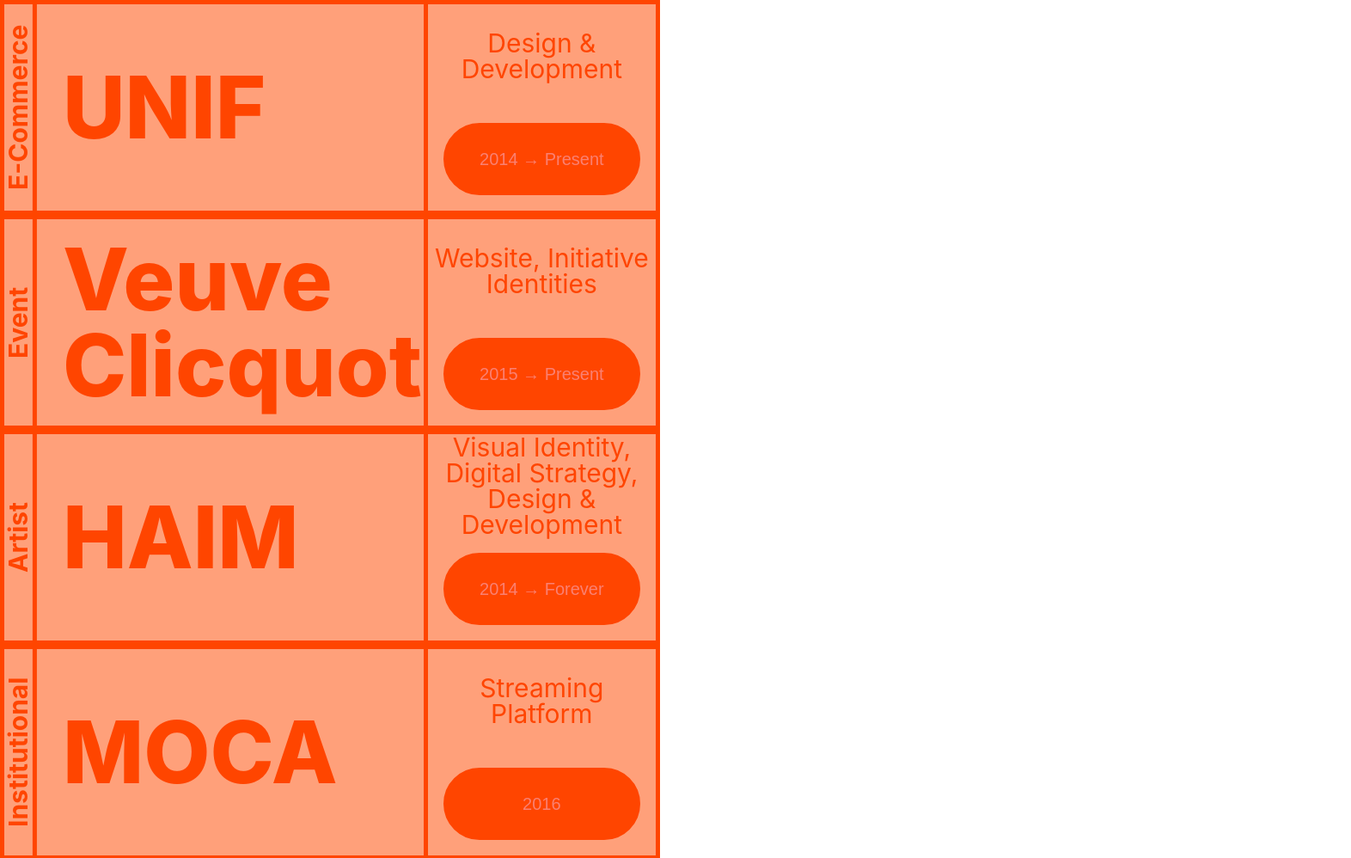
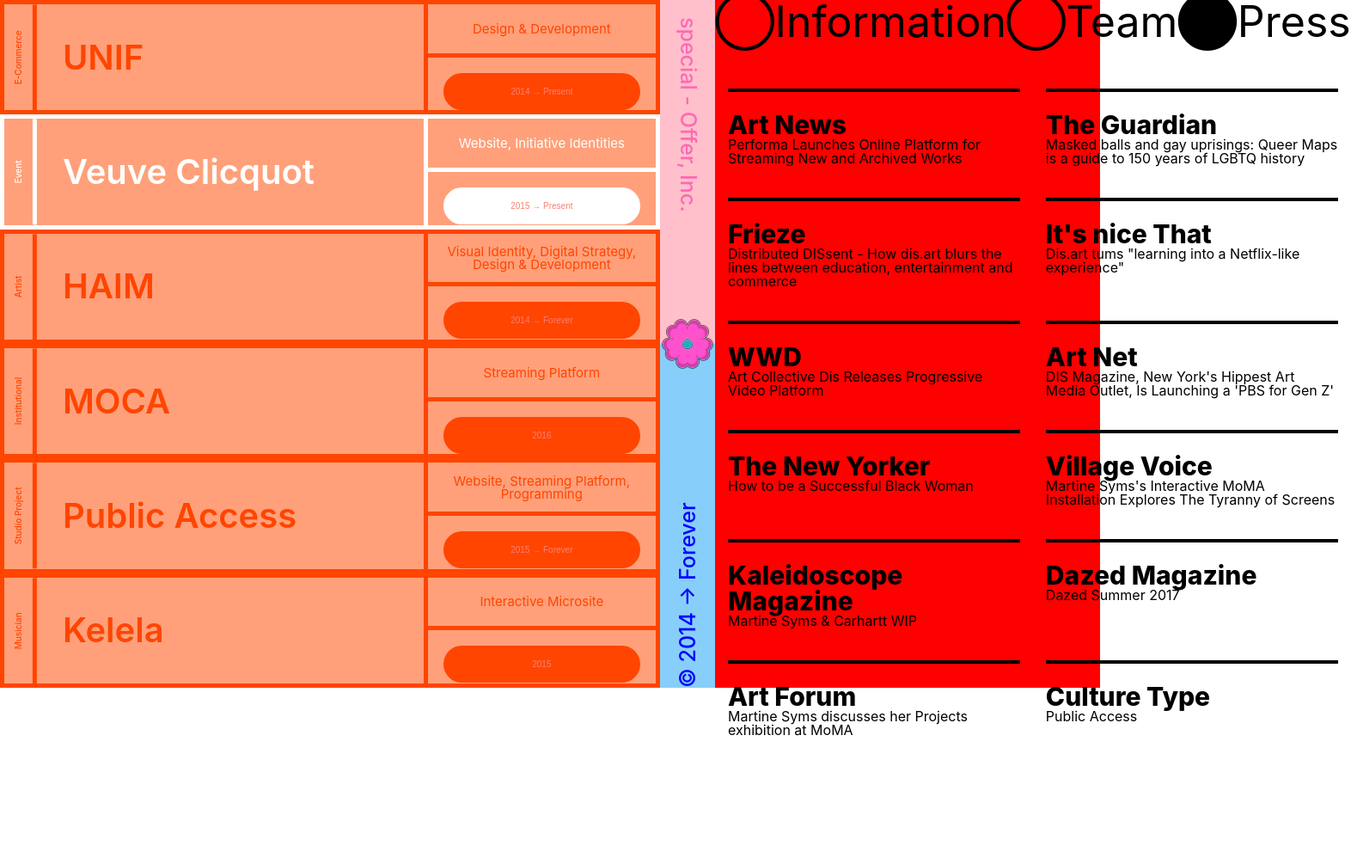
Before and after one commit to LeeHyungi0622/css_practice, a plain HTML site: page Practice8/index.html in a window 1280 px wide. Shown: the top 998 px of the page at 86% size, 1572 px wide, since content can reach past the window. After the commit the page ends 859 px from the top, so only its background shows below. Drawn offline with nearby package versions, Linux system fonts and the light colour scheme.

Commit message:
[add/update] update html and css file in practice8.

```diff
--- a/Practice8/index.html
+++ b/Practice8/index.html
@@ -76,8 +76,98 @@
             </div>
         </article>
     </nav>
-    <div></div>
-    <main></main>
+    <div class="icon__container">
+        <div></div>
+        <div><img src="../imgs/flower_icon.png" alt="icon" /></div>
+        <div></div>
+    </div>
+    <div class="center__border">
+        <div>
+            <h1>special - Offer, Inc.</h1>
+        </div>
+        <div>
+            <h1>&copy; 2014 → Forever</h1>
+        </div>
+    </div>
+    <main>
+        <div>
+            <span>◯Information</span>
+            <span>◯Team</span>
+            <span>⬤Press</span>
+        </div>
+        <div>
+            <section>
+                <hr />
+                <h1>Art News</h1>
+                <h3>
+                    Performa Launches Online Platform for Streaming New and Archived Works
+                </h3>
+            </section>
+            <section>
+                <hr />
+                <h1>The Guardian</h1>
+                <h3>
+                    Masked balls and gay uprisings: Queer Maps is a guide to 150 years of LGBTQ history
+                </h3>
+            </section>
+            <section>
+                <hr />
+                <h1>Frieze</h1>
+                <h3>
+                    Distributed DISsent - How dis.art blurs the lines between education, entertainment and commerce
+                </h3>
+            </section>
+            <section>
+                <hr />
+                <h1>It's nice That</h1>
+                <h3>Dis.art tums "learning into a Netflix-like experience"</h3>
+            </section>
+            <section>
+                <hr />
+                <h1>WWD</h1>
+                <h3>Art Collective Dis Releases Progressive Video Platform</h3>
+            </section>
+            <section>
+                <hr />
+                <h1>Art Net</h1>
+                <h3>
+                    DIS Magazine, New York's Hippest Art Media Outlet, Is Launching a 'PBS for Gen Z'
+                </h3>
+            </section>
+            <section>
+                <hr />
+                <h1>The New Yorker</h1>
+                <h3>How to be a Successful Black Woman</h3>
+            </section>
+            <section>
+                <hr />
+                <h1>Village Voice</h1>
+                <h3>
+                    Martine Syms's Interactive MoMA Installation Explores The Tyranny of Screens
+                </h3>
+            </section>
+            <section>
+                <hr />
+                <h1>Kaleidoscope Magazine</h1>
+                <h3>Martine Syms & Carhartt WIP</h3>
+            </section>
+            <section>
+                <hr />
+                <h1>Dazed Magazine</h1>
+                <h3>Dazed Summer 2017</h3>
+            </section>
+            <section>
+                <hr />
+                <h1>Art Forum</h1>
+                <h3>Martine Syms discusses her Projects exhibition at MoMA</h3>
+            </section>
+            <section>
+                <hr />
+                <h1>Culture Type</h1>
+                <h3>Public Access</h3>
+            </section>
+        </div>
+    </main>
 </body>
 
 </html>
--- a/Practice8/style.css
+++ b/Practice8/style.css
@@ -5,11 +5,13 @@
     height: 100vh;
     display: grid;
     grid-template-columns: 60% 5% 35%;
+    grid-template-rows: 100%;
 }
 
 nav {
     display: grid;
     grid-template-rows: repeat(6, 1fr);
+    height: 100vh;
 }
 
 nav article {
@@ -26,8 +28,8 @@
     writing-mode: vertical-rl;
     text-align: center;
     transform: rotate(180deg);
-    font-size: 30px;
-    font-weight: 700;
+    font-size: 10px;
+    font-weight: 500;
     border-left: solid 5px orangered;
     color: orangered;
 }
@@ -36,8 +38,8 @@
     display: flex;
     justify-content: left;
     align-items: center;
-    font-size: 100px;
-    font-weight: 800;
+    font-size: 40px;
+    font-weight: 600;
     border-right: solid 5px orangered;
 }
 
@@ -51,6 +53,10 @@
     grid-template-rows: repeat(2, 1fr);
 }
 
+nav article div:nth-child(3) h1 {
+    border-bottom: solid 5px orangered;
+}
+
 nav article div:nth-child(3) button {
     display: flex;
     justify-content: center;
@@ -61,14 +67,152 @@
     background-color: orangered;
     border: solid 2px orangered;
     color: salmon;
-    font-size: 20px;
+    font-size: 10px;
 }
 
 nav article div:nth-child(3) h1 {
     color: orangered;
-    font-size: 30px;
+    font-size: 15px;
     text-align: center;
     display: flex;
     align-items: center;
     justify-content: center;
 }
+
+nav article:nth-child(2) {
+    border: solid 5px white;
+}
+
+nav article:nth-child(2) div:nth-child(1),
+nav article:nth-child(2) div:nth-child(2),
+nav article:nth-child(2) div:nth-child(3) h1,
+nav article:nth-child(2),
+nav article:nth-child(2) div h1 {
+    border-color: white;
+    color: white;
+}
+
+nav article:nth-child(2) div:nth-child(3) button {
+    border-color: white;
+    background-color: white;
+}
+
+.icon__container {
+    position: absolute;
+    display: grid;
+    grid-template-columns: 60% 5% 35%;
+    grid-template-rows: 100%;
+    width: 100%;
+    height: 100%;
+    z-index: 3;
+}
+
+.icon__container div:nth-child(2) {
+    display: flex;
+    justify-content: center;
+    align-items: center;
+}
+
+.icon__container div:nth-child(2) img {
+    width: 100%;
+}
+
+.center__border {
+    display: grid;
+    grid-template-rows: 50% 50%;
+    grid-template-columns: 100%;
+    height: 100vh;
+}
+
+.center__border div:nth-child(1) h1 {
+    background-color: pink;
+    writing-mode: vertical-rl;
+    height: 100%;
+    width: 100%;
+    display: flex;
+    align-items: center;
+    justify-content: left;
+}
+
+.center__border div:nth-child(1) h1 {
+    font-size: 25px;
+    font-weight: 500;
+    color: hotpink;
+    padding-top: 20px;
+}
+
+.center__border div:nth-child(2) {
+    background-color: lightskyblue;
+    writing-mode: vertical-rl;
+    text-orientation: sideways-right;
+    transform: rotate(180deg);
+    height: 100%;
+    width: 100%;
+    display: flex;
+    align-items: center;
+    justify-content: left;
+}
+
+.center__border div:nth-child(2) h1 {
+    font-size: 25px;
+    font-weight: 500;
+    color: blue;
+}
+
+main {
+    display: grid;
+    grid-template-rows: 10% 90%;
+    grid-template-columns: 1fr;
+    background-color: red;
+}
+
+main div:nth-child(2) {
+    display: grid;
+    grid-template-columns: repeat(2, 1fr);
+    grid-template-rows: 1fr;
+}
+
+main div:nth-child(2) {
+    display: flex;
+    flex-direction: column;
+    justify-content: space-between;
+    height: 100%;
+}
+
+main div:first-child {
+    display: flex;
+    justify-content: space-between;
+}
+
+main div:first-child span {
+    font-size: 50px;
+}
+
+main div:nth-child(2) {
+    display: grid;
+    grid-template-columns: repeat(2, 1fr);
+    grid-template-rows: repeat(6, 1fr);
+}
+
+main section {
+    margin: 15px;
+}
+
+main section hr {
+    border: none;
+    height: 4px;
+    color: black;
+    background-color: black;
+}
+
+main section h1 {
+    font-size: 30px;
+    font-weight: 800;
+    padding-top: 15px;
+}
+
+maing section h3 {
+    font-size: 20px;
+    font-weight: 400;
+    margin-top: 30px;
+}
```
Also changed, not shown: imgs/flower_icon.png (added).
